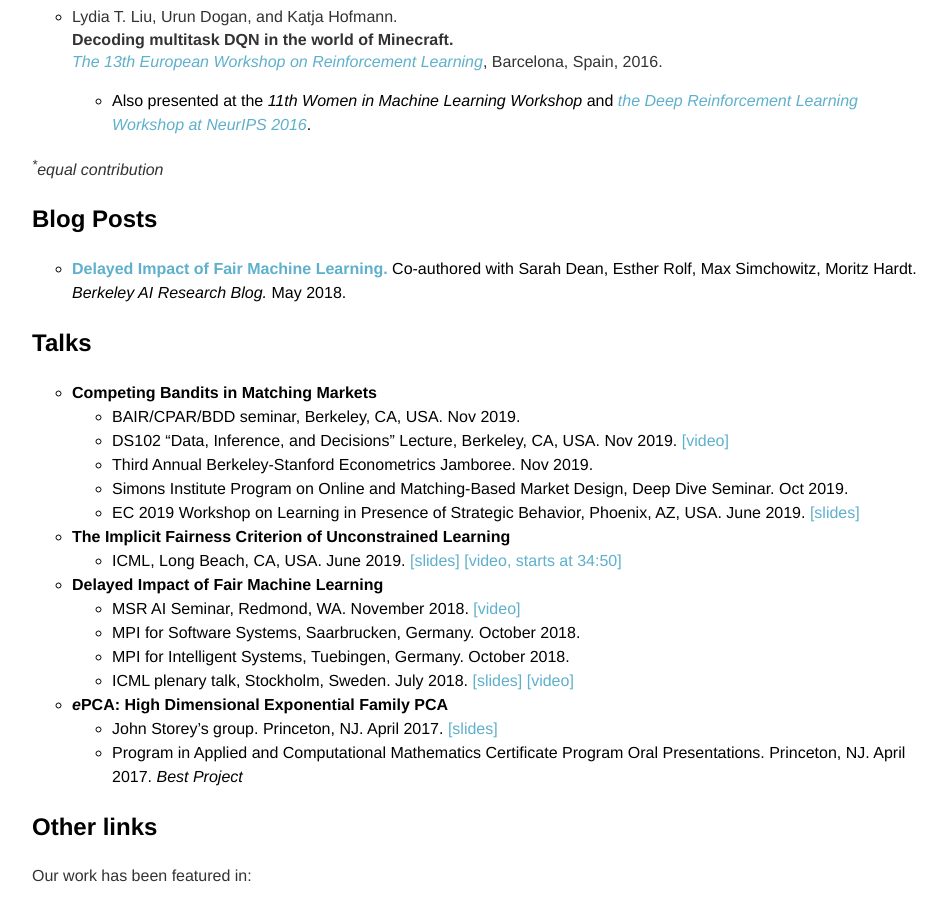
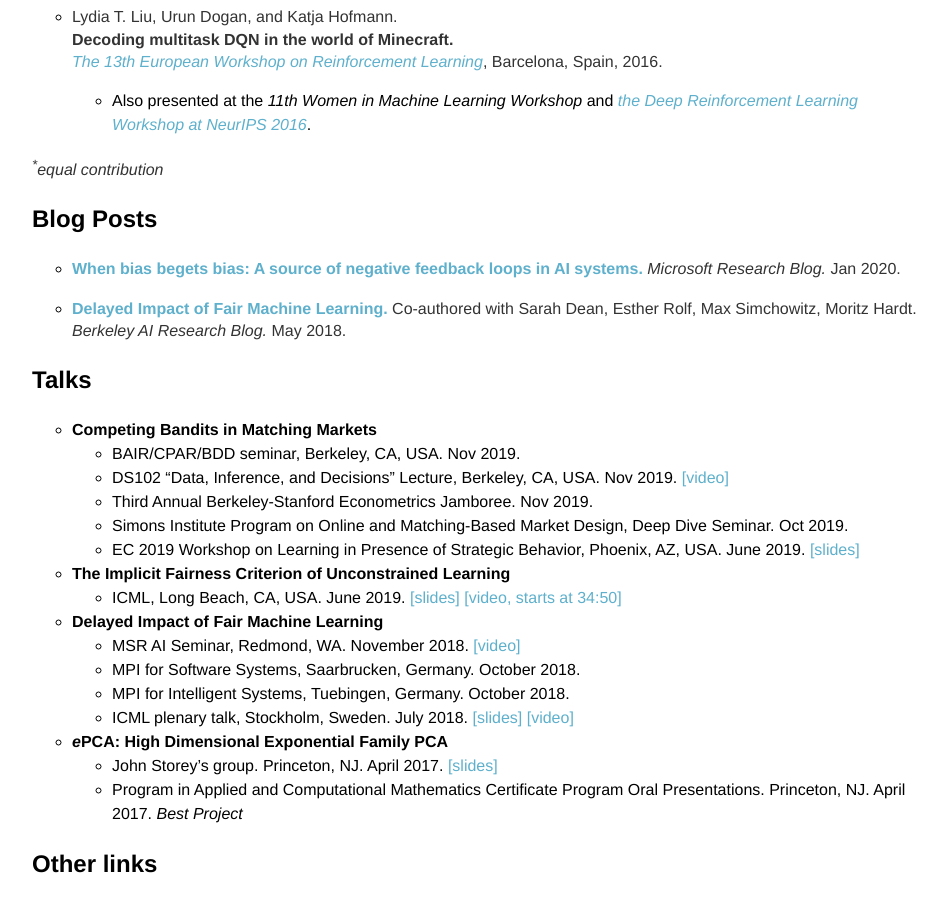
Before and after one commit to serenalwang/serenalwang.github.io, a Jekyll site: the page built from projects.md, in a window 1280 px wide and 900 px high, scrolled down 1083 px. Shown: the whole window, without its empty margins (160-1107 px from the left). Built offline with Jekyll 4.4.1, drawn with Linux system fonts in a browser that asks for light colours.

Commit message:
Update projects.md

```diff
--- a/projects.md
+++ b/projects.md
@@ -57,6 +57,8 @@
 
 ### Blog Posts
 
+* [**When bias begets bias: A source of negative feedback loops in AI systems.**](https://www.microsoft.com/en-us/research/blog/when-bias-begets-bias-a-source-of-negative-feedback-loops-in-ai-systems/) *Microsoft Research Blog.* Jan 2020.
+
 * [**Delayed Impact of Fair Machine Learning.**](https://bair.berkeley.edu/blog/2018/05/17/delayed-impact/) Co-authored with Sarah Dean, Esther Rolf, Max Simchowitz, Moritz Hardt. *Berkeley AI Research Blog.* May 2018.
 
 
```
